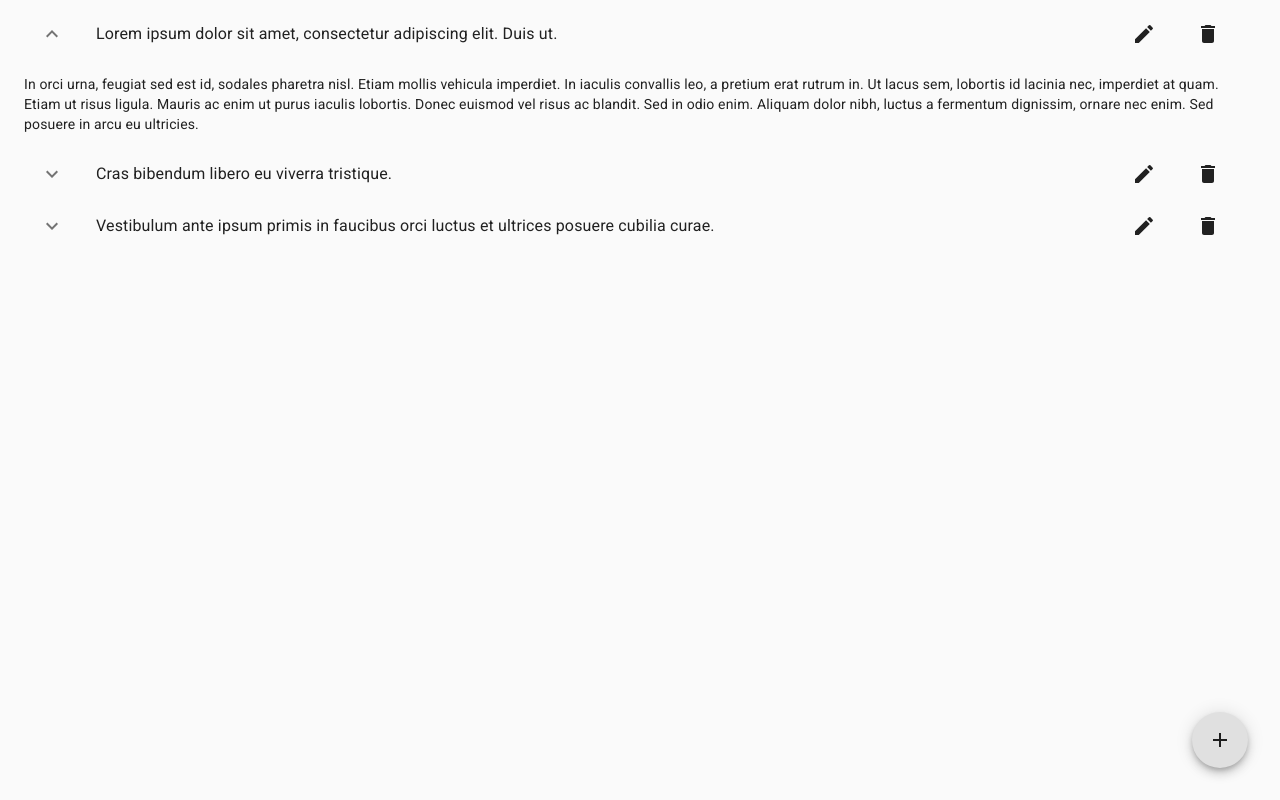
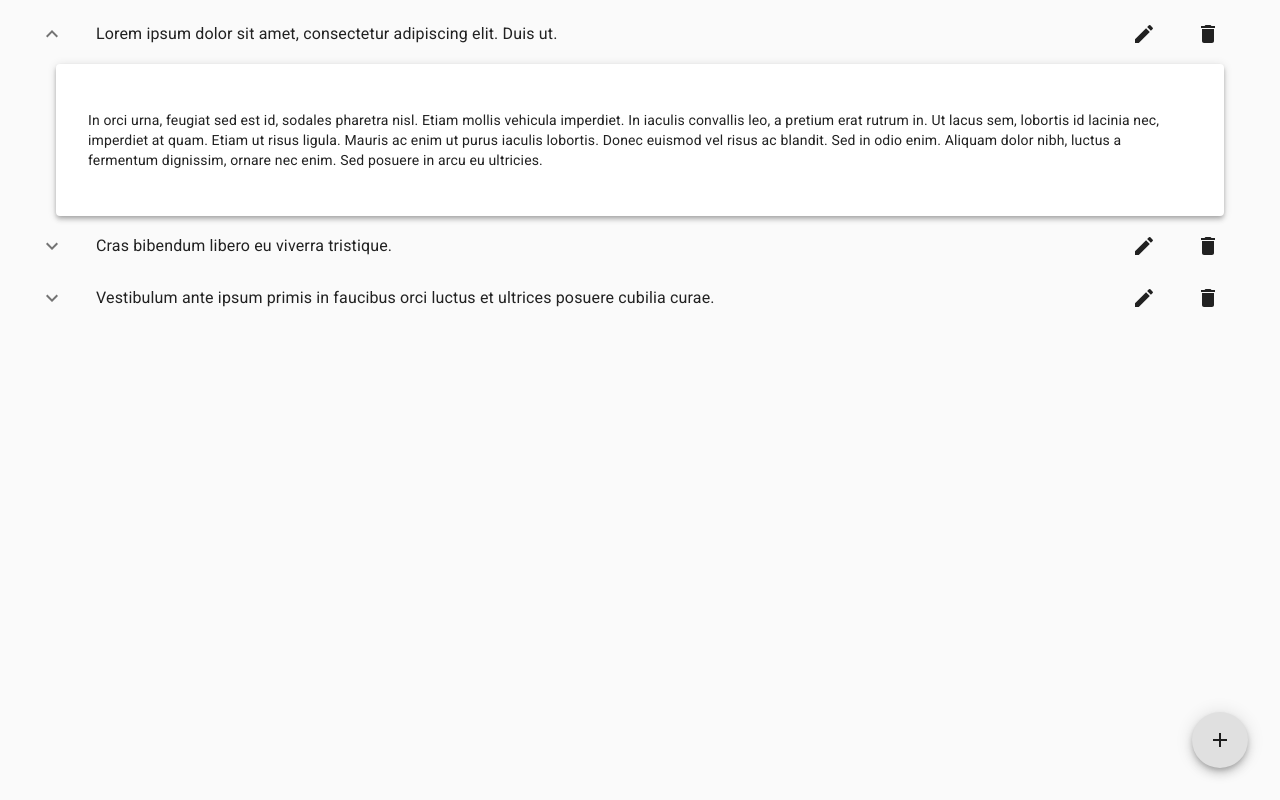
Before and after one commit to aaug1/quicknote-app, a React (Create React App) app: page / in a window 1280 px wide. Both pictures are taken after a click on the element 68 px from the left and 34 px from the top of the page. Built offline with nearby package versions, Linux system fonts and the light colour scheme.

Commit message:
Finished step 4 of QuickNote App [III]. Mostly it's just improving styling

```diff
--- a/package.json
+++ b/package.json
@@ -14,6 +14,7 @@
     "react-router": "^5.2.0",
     "react-router-dom": "^5.2.0",
     "react-scripts": "5.0.0",
+    "remark-gfm": "^3.0.1",
     "uuid": "^8.3.2",
     "web-vitals": "^2.1.4"
   },
--- a/src/components/Note.js
+++ b/src/components/Note.js
@@ -3,6 +3,11 @@ import { Collapse, List, ListItem, ListItemText, ListItemIcon, Button } from "@m
 import { ExpandLess, ExpandMore, Delete, Edit } from "@material-ui/icons";/* collapsable notes */
 import { Link } from "react-router-dom";
 import ReactMarkdown from "react-markdown";
+import remarkGfm from "remark-gfm";
+import Box from "@material-ui/core/Box";
+import Paper from "@material-ui/core/Paper";
+
+
 
 
 class Note extends Component {
@@ -51,7 +56,18 @@ class Note extends Component {
           <List component="div" disablePadding>
             <ListItemText
               disableTypography
-              primary={<ReactMarkdown>{note.text}</ReactMarkdown>}
+              primary={
+                <Box mx={4}>
+                  <Paper elevation={4}>
+                    <Box p={4}>
+                      <ReactMarkdown
+                        children={note.text}
+                        remarkPlugins={[remarkGfm]}
+                      />
+                    </Box>
+                  </Paper>
+                </Box>
+            }
             />
           </List>
         </Collapse>
```
Also changed, not shown: 1 other file (tests, documents, lock files or other folders).
